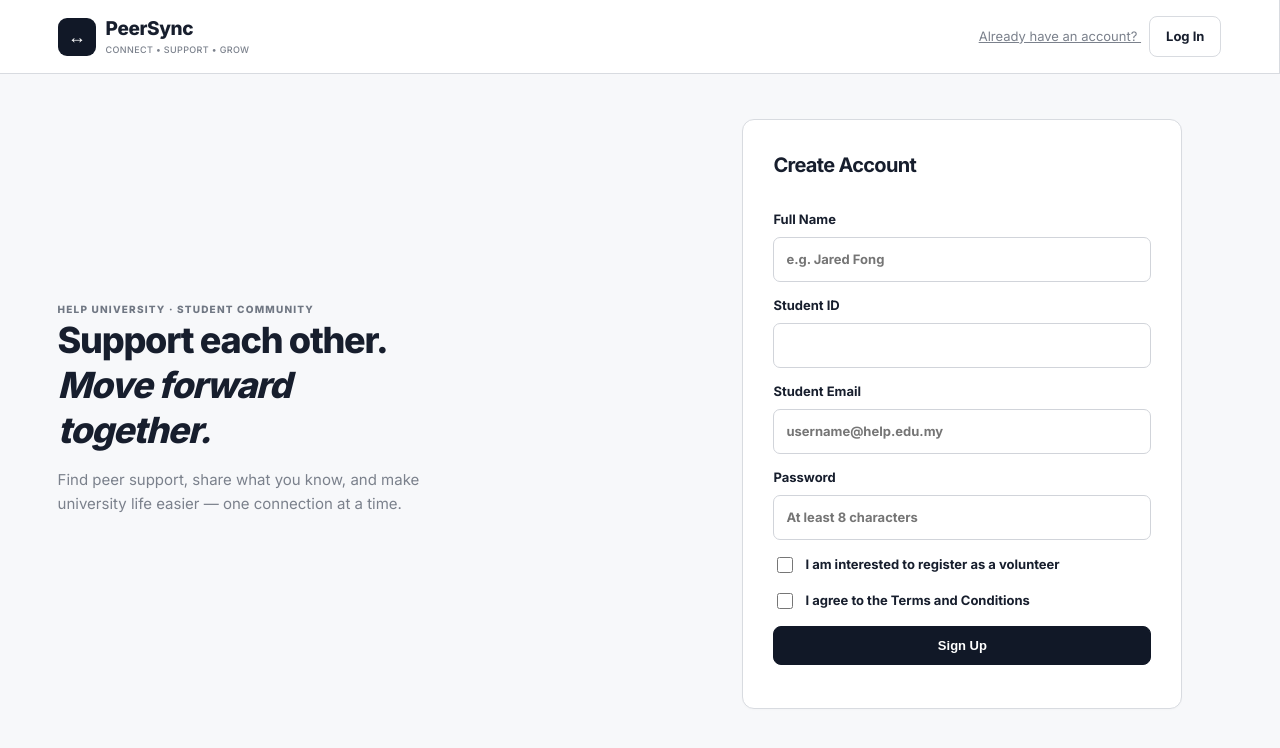
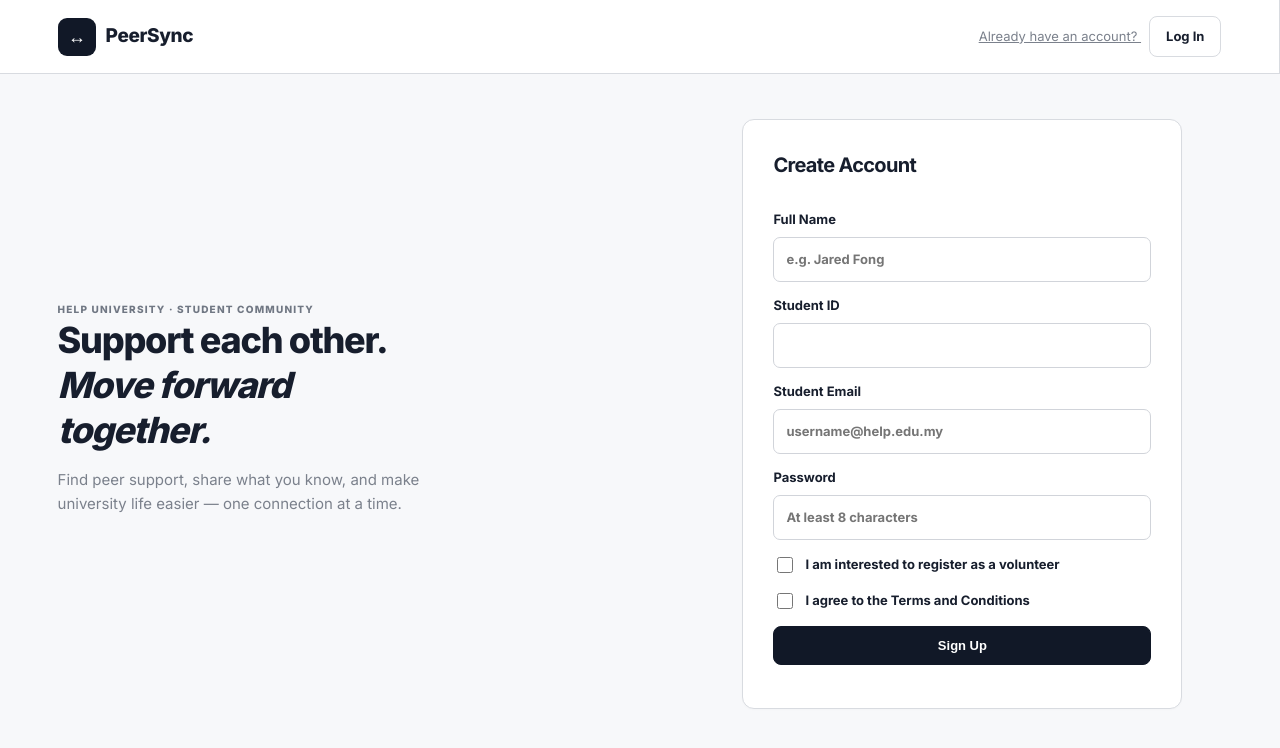
Before and after one commit to JaredFong/PeerSync, a plain HTML site: page frontend/index.html in a window 1280 px wide. Drawn offline with Linux system fonts and the light colour scheme.

```diff
--- a/frontend/index.html
+++ b/frontend/index.html
@@ -13,9 +13,6 @@
    <a class="brand" href="index.html">
     <span>
      PeerSync
-     <small>
-      CONNECT • SUPPORT • GROW
-     </small>
     </span>
    </a>
    <a class="auth-link" href="login.html">
```
Also changed, not shown: frontend/login.html (+0 -3 lines), frontend/pages/dashboard.html (+0 -3 lines), frontend/pages/feedback.html (+0 -3 lines), frontend/pages/profile.html (+0 -3 lines), frontend/pages/requests.html (+0 -3 lines), frontend/pages/sessions.html (+0 -3 lines).
